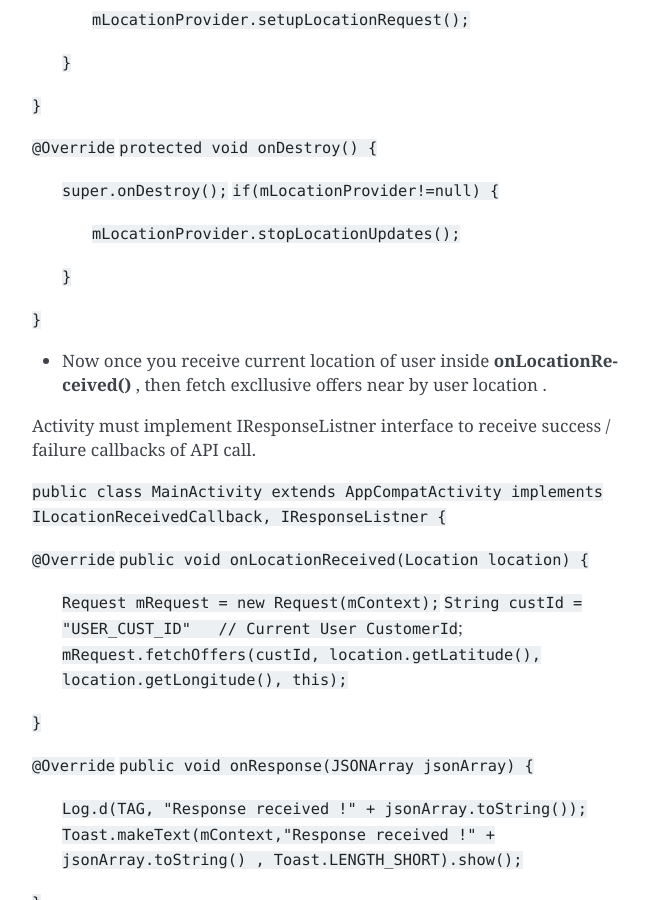
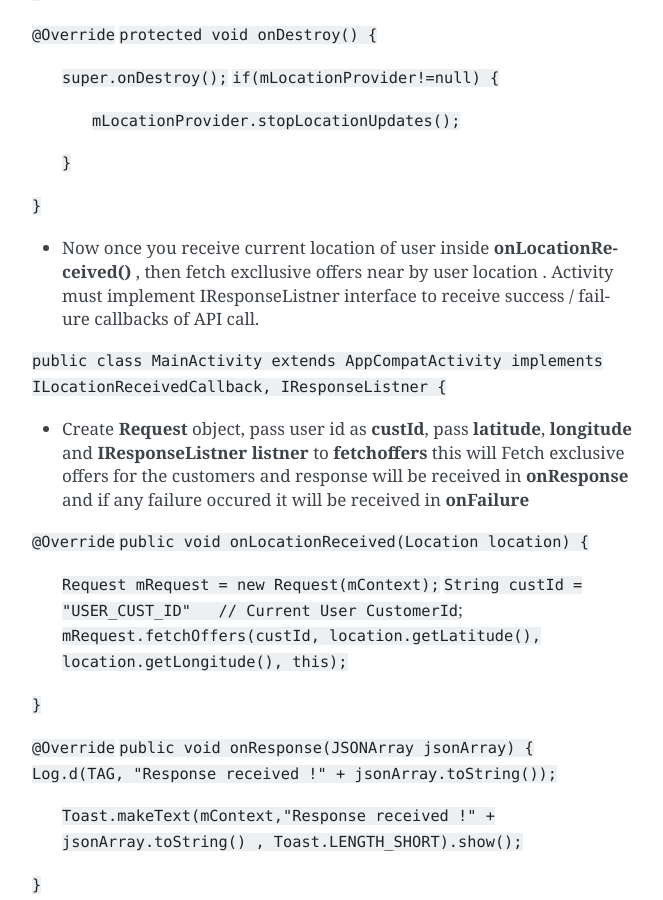
Before and after one commit to insenseanalytics/mcms-docs, a Sphinx documentation site: the page built from docs/source/index.rst, in a window 1280 px wide and 900 px high, scrolled down 2634 px. Shown: the whole window, without its empty margins (448-1111 px from the left). Built offline with Sphinx 7.4.7, drawn with Linux system fonts in a browser that asks for light colours; some of the changed text lies outside the part shown.

Commit message:
initial commit

```diff
--- a/docs/source/index.rst
+++ b/docs/source/index.rst
@@ -40,7 +40,8 @@ Adding Dependency
       ``implementation 'com.google.android.gms:play-services-location:11.8.0'``
       ``implementation 'com.google.android.gms:play-services-maps:11.8.0'``
       ``implementation 'com.google.code.gson:gson:2.6.2'``
-   ``}``
+	``}``
+
 
 - Add following application permissions to AndroidManifest.xml .
 
@@ -63,7 +64,7 @@ Adding code snipet to fetch the user location detail :
 	``}``
 
 	* This instantiate a LocationProvider with default config of **30 meter** displacement and **15 minutes** waiting duration for next location response .
-	Other custom configurations can be done
+	  Other custom configurations can be done
 
 	``LocationProvider mLocationProvider = builder.withContext(mContext)``
 	             ``.withDistance(100)  // 100 meter displacement``
@@ -99,9 +100,13 @@ Adding code snipet to fetch the user location detail :
 	``}``
 
 	* Now once you receive current location of user inside **onLocationReceived()** , then fetch excllusive offers near by user location .
-	Activity must implement IResponseListner interface to receive success / failure callbacks of API call.
+	  Activity must implement IResponseListner interface to receive success / failure callbacks of API call.
 
 	``public class MainActivity extends AppCompatActivity implements ILocationReceivedCallback, IResponseListner {``
+
+	* Create **Request** object, pass user id as **custId**, pass **latitude**, **longitude** and **IResponseListner** **listner**
+	  to **fetchoffers** this will Fetch exclusive offers for the customers and response will be received in  **onResponse** and if any failure occured
+	  it will be received in **onFailure**
 
 	``@Override``
 	``public void onLocationReceived(Location location) {``
@@ -112,7 +117,7 @@ Adding code snipet to fetch the user location detail :
 
 	``@Override``
 	``public void onResponse(JSONArray jsonArray) {``
-		``Log.d(TAG, "Response received !" + jsonArray.toString());``
+        ``Log.d(TAG, "Response received !" + jsonArray.toString());``
 		``Toast.makeText(mContext,"Response received !" + jsonArray.toString() , Toast.LENGTH_SHORT).show();``
 	``}``
 
```
